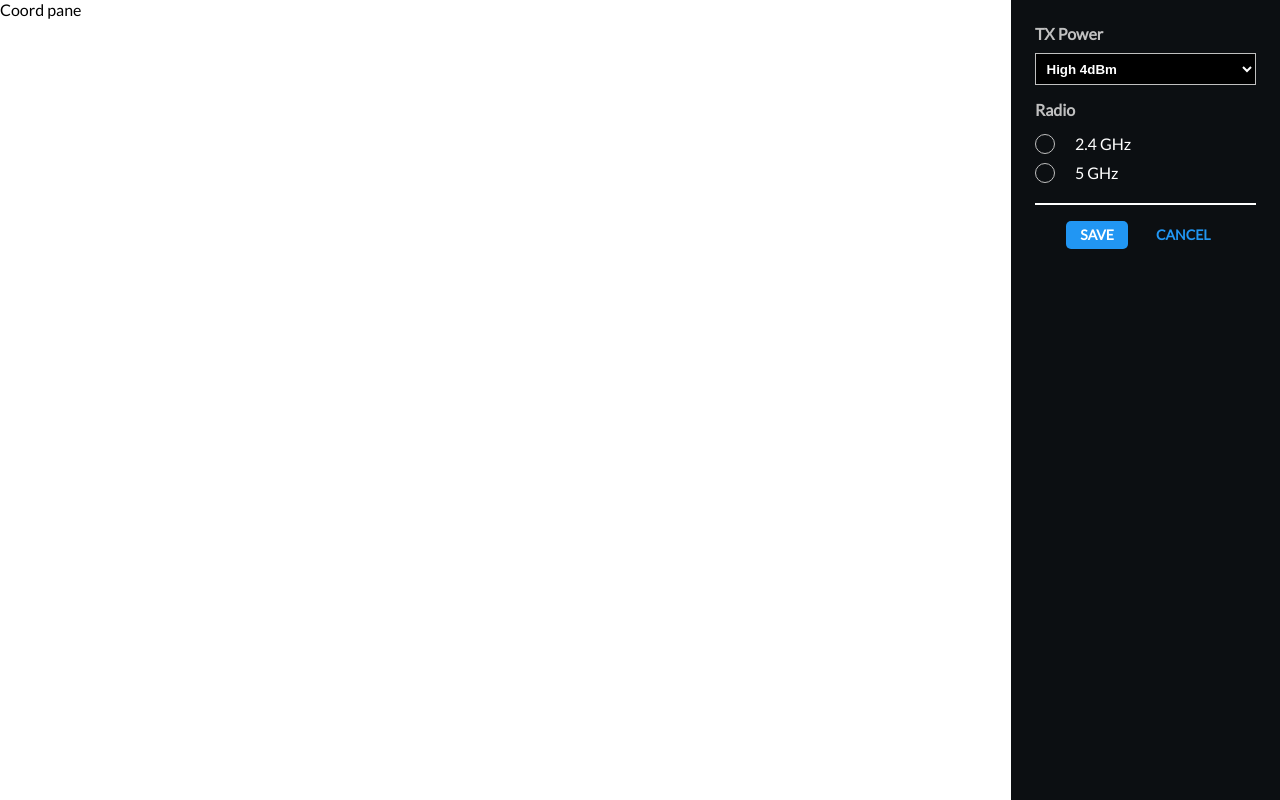
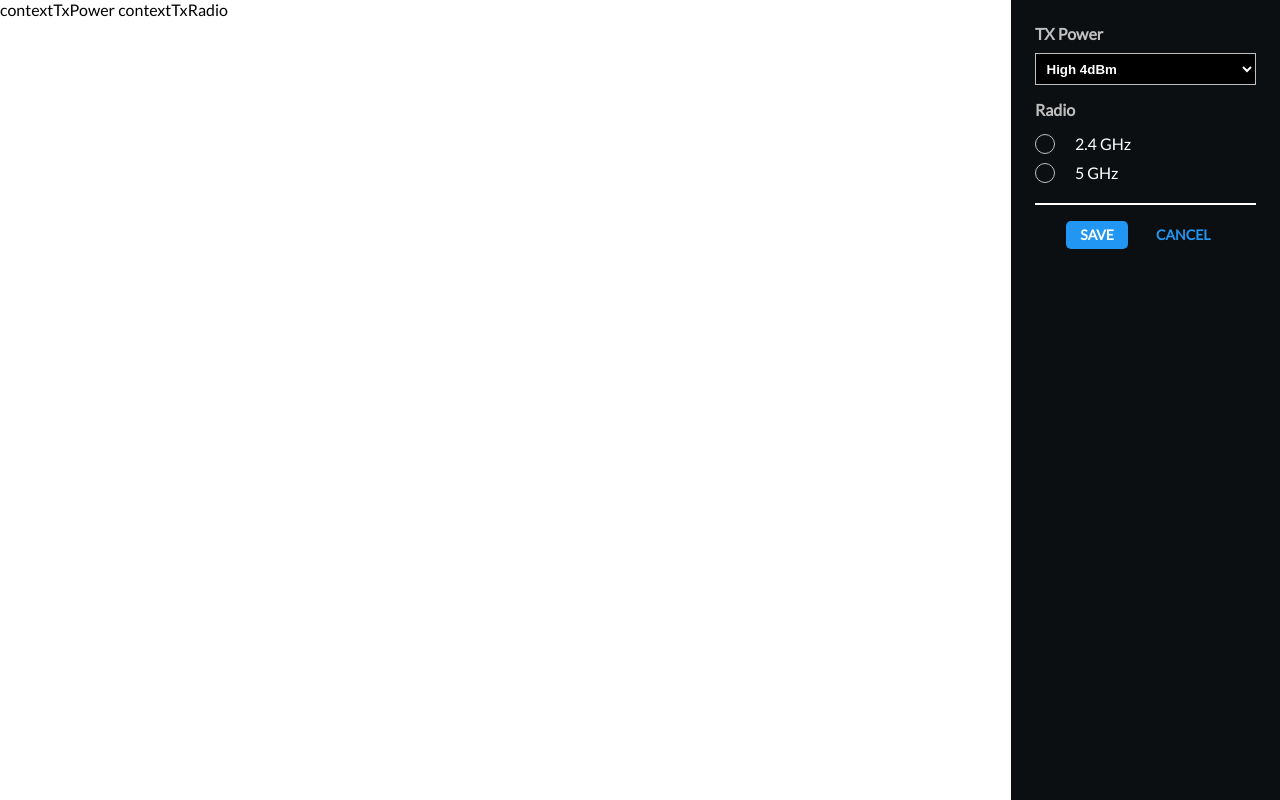
Before and after one commit to peter711/Wi-Fi-Analyzer-React-App, a React app: page / in a window 1280 px wide. Built offline with nearby package versions, Linux system fonts and the light colour scheme.

Commit message:
Restore previous state

```diff
--- a/src/App.js
+++ b/src/App.js
@@ -1,24 +1,25 @@
-import React from 'react';
-import Layout from './layout';
+import React from "react";
+import Layout from "./layout";
 
-import { Provider } from './context';
+import { Provider } from "./context";
 
 class App extends React.Component {
-
   constructor(props) {
     super(props);
     this.state = {
-            txPower: 'contextTxPower',
-            radio: ''
+      txPower: "contextTxPower",
+      radio: "contextTxRadio",
+      updateAccessPoint: ({ txPower, radio }) =>
+        this.setState({ txPower, radio })
     };
   }
 
   render() {
     return (
       <Provider value={this.state}>
-                <Layout/>
+        <Layout />
       </Provider>
-        )
+    );
   }
 }
 
--- a/src/components/CoordsPane/index.js
+++ b/src/components/CoordsPane/index.js
@@ -1,5 +1,7 @@
 import React from 'react';
 import styled from 'styled-components';
+
+import { Consumer } from '../../context';
 
 const CoordsPaneWrapper = styled.div`
     height: 100%;
@@ -9,9 +11,14 @@ const CoordsPaneWrapper = styled.div`
 
 const CoordsPane = () => {
     return (
-        <CoordsPaneWrapper>
-            Coord pane
-        </CoordsPaneWrapper>
+        <Consumer>
+            {context => (
+                <CoordsPaneWrapper>
+                    {context.txPower} {context.radio}
+                </CoordsPaneWrapper>
+            )
+            }
+        </Consumer>
     )
 }
 
--- a/src/components/RightPane/index.js
+++ b/src/components/RightPane/index.js
@@ -5,8 +5,8 @@ import { Consumer } from "../../context";
 
 import Select from "../Select";
 import Radio from "../Radio";
-import Separator from '../Separator';
-import Button from '../Button';
+import Separator from "../Separator";
+import Button from "../Button";
 
 const RightPaneWrapper = styled.div`
   width: 280px;
@@ -16,9 +16,9 @@ const RightPaneWrapper = styled.div`
 `;
 
 const ButtonsWrapper = styled.div`
-    display: flex;
-    flex-direction: row;
-    justify-content: center;
+  display: flex;
+  flex-direction: row;
+  justify-content: center;
 `;
 
 const txPowerOptions = [
@@ -31,6 +31,8 @@ const radioOptions = [
   { text: "2.4 GHz", value: "2.4" },
   { text: "5 GHz", value: "5" }
 ];
+
+let prevState = undefined;
 
 class RightPane extends React.Component {
   constructor(props) {
@@ -49,12 +51,19 @@ class RightPane extends React.Component {
     this.setState({ radio: value });
   }
 
-  onSaveClick() {
+  onSaveClick({ txPower, radio, updateAccessPoint }) {
+    prevState = {
+        txPower,
+        radio
+    };
 
+    updateAccessPoint(this.state);
   }
 
-  onCancelClick() {
-
+  onCancelClick({ updateAccessPoint }) {
+    if (prevState) {
+      updateAccessPoint(prevState);
+    }
   }
 
   render() {
@@ -72,10 +81,14 @@ class RightPane extends React.Component {
               label={"Radio"}
               onChange={value => this.onRadioChanged(value)}
             />
-            <Separator/>
+            <Separator />
             <ButtonsWrapper>
-                <Button className="primary" text={'Save'} onClick={this.onSaveClick}/>
-                <Button text={'Cancel'} onClick={this.onCancelClick}/>
+              <Button
+                className="primary"
+                text={"Save"}
+                onClick={() => this.onSaveClick(context)}
+              />
+              <Button text={"Cancel"} onClick={() => this.onCancelClick(context)} />
             </ButtonsWrapper>
           </RightPaneWrapper>
         )}
```
Lines whose indentation alone changed are shown as unchanged.
